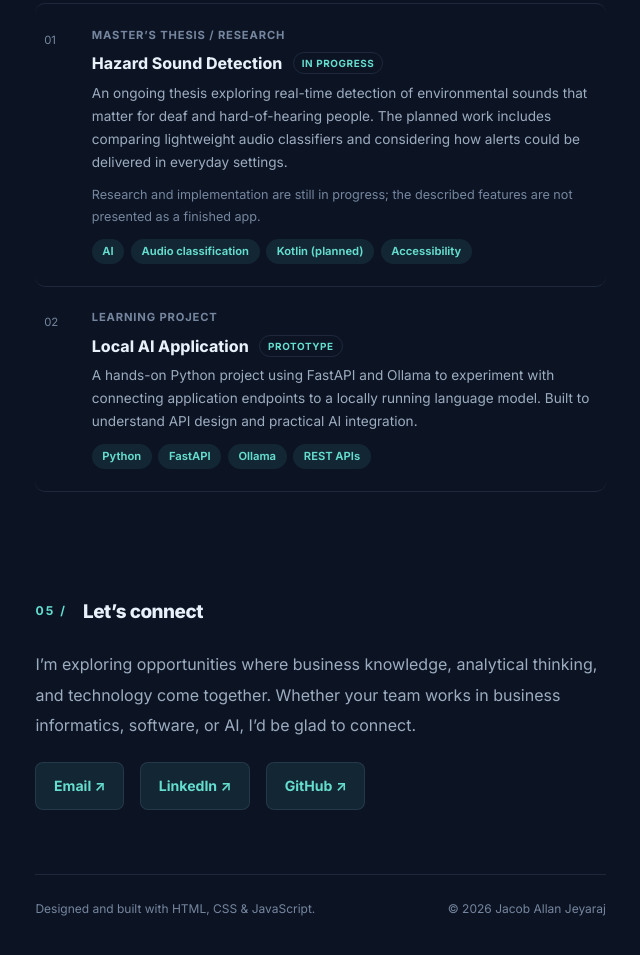
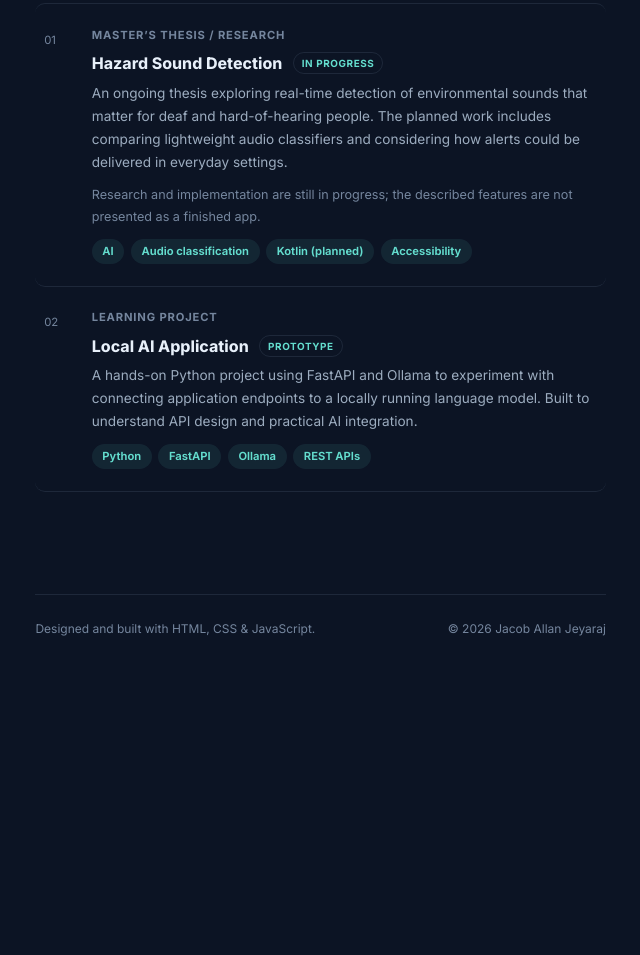
Before and after one commit to jacoballanj/Portfolio, a plain HTML site: page index.html in a window 1280 px wide. Shown: the part 1735-2690 px from the top of the page, without its empty margins (618-1258 px from the left). After the commit the page ends 2424 px from the top, so only its background shows below. Drawn offline with nearby package versions, Linux system fonts and the light colour scheme.

Commit message:
Removed remaining elements of contact

```diff
--- a/index.html
+++ b/index.html
@@ -159,10 +159,6 @@
               <span data-i18n="exploreProjects">Explore my projects</span>
               <span aria-hidden="true"> ↗</span>
             </a>
-            <a class="text-link subtle-link" href="#contact">
-              <span data-i18n="contactMe">Get in touch</span>
-              <span aria-hidden="true"> ↗</span>
-            </a>
           </div>
         </section>
 
@@ -294,23 +290,6 @@
           </div>
         </section>
 
-        <section aria-labelledby="contact-title" class="content-section contact-section" id="contact">
-          <div class="section-heading">
-            <span class="section-number">05 /</span>
-            <h2 data-i18n="sectionContact" id="contact-title">Let's connect</h2>
-          </div>
-
-          <p data-i18n="contactBody">
-            I'm exploring opportunities where business knowledge, analytical thinking, and technology
-            come together. Whether your team works in business informatics, software, or AI, I'd be
-            glad to connect.
-          </p>
-          <div class="contact-links" data-contact-links=""></div>
-          <p class="setup-note" data-i18n="setupNote" data-setup-note="">
-            Add your email, LinkedIn, or GitHub in script.js to display contact links here.
-          </p>
-        </section>
-
         <footer class="footer">
           <span data-i18n="footer">Designed and built with HTML, CSS &amp; JavaScript.</span>
           <span>© <span data-year=""></span> Jacob Allan Jeyaraj</span>
```
